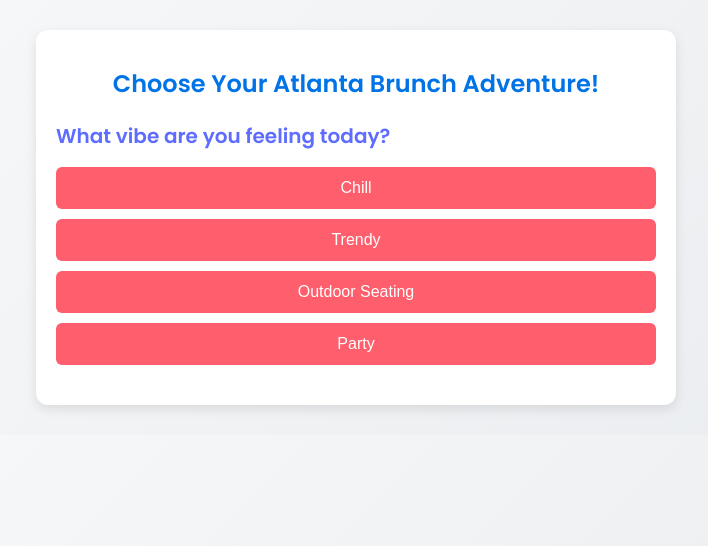
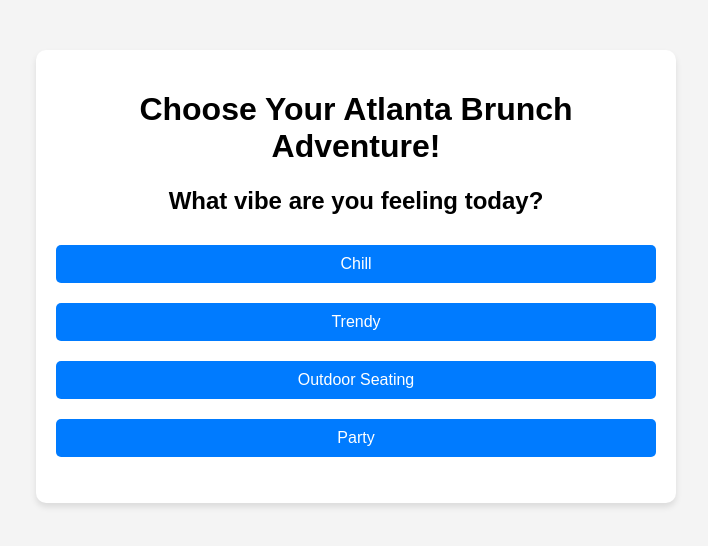
Before and after one commit to hobnoblifestyle/brunch-adventure-game-atlanta, a plain HTML site: page index.html in a window 1280 px wide. Shown: the whole page, without its empty margins (284-992 px from the left). Drawn offline with Linux system fonts and the light colour scheme.

Commit message:
Update index.html

```diff
--- a/index.html
+++ b/index.html
@@ -4,138 +4,88 @@
     <meta charset="UTF-8">
     <meta name="viewport" content="width=device-width, initial-scale=1.0">
     <title>Choose Your Atlanta Brunch Adventure!</title>
-    <link href="https://fonts.googleapis.com/css2?family=Poppins:wght@400;600&display=swap" rel="stylesheet">
     <style>
         body {
-            font-family: 'Poppins', sans-serif;
+            font-family: Arial, sans-serif;
+            background-color: #f4f4f4;
             margin: 0;
             padding: 0;
-            background: linear-gradient(135deg, #f8f9fa, #e9ecef);
-            color: #333;
         }
         .container {
             max-width: 600px;
-            margin: 30px auto;
+            margin: 50px auto;
+            background: white;
             padding: 20px;
-            background: #fff;
-            border-radius: 12px;
-            box-shadow: 0 4px 12px rgba(0,0,0,0.1);
+            border-radius: 10px;
+            box-shadow: 0 4px 6px rgba(0, 0, 0, 0.1);
         }
-        h1 {
-            font-size: 24px;
+        h1, h2 {
             text-align: center;
-            color: #0073e6;
-            margin-bottom: 20px;
-            font-weight: 600;
-        }
-        h2 {
-            font-size: 20px;
-            color: #5E6CFF;
-            margin-bottom: 15px;
-        }
-        p {
-            text-align: center;
-            margin-bottom: 20px;
-        }
-        .question {
-            margin-bottom: 20px;
         }
         .options {
             list-style: none;
             padding: 0;
         }
-        .options li {
-            margin-bottom: 10px;
-        }
         .options button {
             width: 100%;
-            padding: 12px 20px;
+            padding: 10px;
+            margin: 10px 0;
             font-size: 16px;
-            background: #FF5E6C;
+            cursor: pointer;
+            background-color: #007bff;
             color: white;
             border: none;
-            border-radius: 6px;
-            cursor: pointer;
-            transition: all 0.3s ease;
+            border-radius: 5px;
+            transition: background-color 0.3s ease;
         }
         .options button:hover {
-            background: #E44F5C;
-            transform: scale(1.05);
+            background-color: #0056b3;
         }
         .results {
             display: none;
             text-align: center;
         }
-        .results p {
-            font-size: 18px;
-            margin-bottom: 15px;
-            color: #333;
+        .restart {
+            background-color: #28a745;
+            color: white;
+            border: none;
+            padding: 10px 15px;
+            border-radius: 5px;
+            cursor: pointer;
+            transition: background-color 0.3s ease;
         }
-        .share-options {
-            margin-top: 20px;
-            text-align: center;
+        .restart:hover {
+            background-color: #218838;
         }
-        .share-options button {
-            margin: 10px 5px;
-            padding: 12px 20px;
-            font-size: 14px;
-            font-weight: bold;
-            border: none;
-            border-radius: 6px;
-            cursor: pointer;
-            transition: all 0.3s ease;
-        }
-        .share-options button:nth-child(1) { background-color: #1DA1F2; color: white; }
-        .share-options button:nth-child(2) { background-color: #4267B2; color: white; }
-        .share-options button:nth-child(3) { background-color: #FFC107; color: white; }
     </style>
 </head>
 <body>
     <div class="container">
         <h1>Choose Your Atlanta Brunch Adventure!</h1>
         <div id="question-container">
-            <div class="question">
-                <h2 id="question-text"></h2>
-                <ul class="options" id="options-list"></ul>
-            </div>
+            <h2 id="question-text"></h2>
+            <ul class="options" id="options-list"></ul>
         </div>
         <div id="results" class="results">
             <h2>Your Brunch Spot:</h2>
             <p id="result-text"></p>
-            <button onclick="restartGame()">Restart</button>
+            <button class="restart" onclick="restartGame()">Restart</button>
         </div>
     </div>
     <script>
         const questions = [
-            {
-                text: "What vibe are you feeling today?",
-                options: ["Chill", "Trendy", "Outdoor Seating", "Party"]
-            },
-            {
-                text: "What’s your must-have brunch item?",
-                options: ["Pancakes or Waffles", "Seafood", "Vegan Options", "Savory Dishes", "Bottomless Mimosas"]
-            },
-            {
-                text: "How adventurous are you feeling today?",
-                options: ["Play it Safe", "Try Something New", "Surprise Me!"]
-            },
-            {
-                text: "Which area of Atlanta do you prefer?",
-                options: ["Downtown", "Midtown", "Buckhead", "East Atlanta", "Westside"]
-            }
+            { text: "What vibe are you feeling today?", options: ["Chill", "Trendy", "Outdoor Seating", "Party"] },
+            { text: "What’s your must-have brunch item?", options: ["Pancakes", "Seafood", "Vegan Options", "Mimosas"] },
+            { text: "How adventurous are you feeling today?", options: ["Play it Safe", "Try Something New", "Surprise Me!"] },
+            { text: "Which area of Atlanta do you prefer?", options: ["Downtown", "Midtown", "Buckhead", "East Atlanta", "Westside"] }
         ];
 
         const restaurants = [
             { vibe: "Chill", location: "Downtown", name: "Atlanta Breakfast Club", address: "249 Ivan Allen Jr Blvd NW, Atlanta, GA 30313" },
-            { vibe: "Chill", location: "Downtown", name: "Corner Café", address: "100 Peachtree St NW, Atlanta, GA 30303" },
             { vibe: "Chill", location: "Midtown", name: "Joy Café", address: "1100 Peachtree St NE, Atlanta, GA 30309" },
-            { vibe: "Chill", location: "Midtown", name: "Egg Harbor Café", address: "1820 Peachtree Rd NW, Atlanta, GA 30309" },
-            { vibe: "Trendy", location: "Downtown", name: "Café Intermezzo", address: "33 Peachtree Pl NE, Atlanta, GA 30309" },
-            { vibe: "Trendy", location: "Downtown", name: "Escobar Restaurant & Tapas", address: "327 Peters St SW, Atlanta, GA 30313" },
+            { vibe: "Trendy", location: "Downtown", name: "Escobar", address: "327 Peters St SW, Atlanta, GA 30313" },
             { vibe: "Outdoor Seating", location: "Westside", name: "Sun in My Belly", address: "2161 College Ave NE, Atlanta, GA 30317" },
-            { vibe: "Outdoor Seating", location: "East Atlanta", name: "Ladybird Grove & Mess Hall", address: "684 John Wesley Dobbs Ave NE, Atlanta, GA 30312" },
-            { vibe: "Party", location: "Downtown", name: "BQE Restaurant & Lounge", address: "262 Edgewood Ave SE, Atlanta, GA 30303" },
-            { vibe: "Party", location: "Buckhead", name: "Havana Club ATL", address: "3112 Piedmont Rd NE, Atlanta, GA 30305" }
+            { vibe: "Party", location: "Downtown", name: "BQE Restaurant & Lounge", address: "262 Edgewood Ave SE, Atlanta, GA 30303" }
         ];
 
         let currentQuestionIndex = 0;
@@ -149,7 +99,7 @@
             question.options.forEach(option => {
                 const button = document.createElement("button");
                 button.textContent = option;
-                button.addEventListener("click", () => handleAnswer(option));
+                button.onclick = () => handleAnswer(option);
                 const listItem = document.createElement("li");
                 listItem.appendChild(button);
                 optionsList.appendChild(listItem);
@@ -175,6 +125,11 @@
 
             const matchedRestaurants = restaurants.filter(r => r.vibe === selectedVibe && r.location === selectedLocation);
 
+            if (matchedRestaurants.length === 0) {
+                document.getElementById("result-text").innerHTML = "No matches found. Try again!";
+                return;
+            }
+
             const restaurant = matchedRestaurants[Math.floor(Math.random() * matchedRestaurants.length)];
 
             document.getElementById("result-text").innerHTML = `
```
